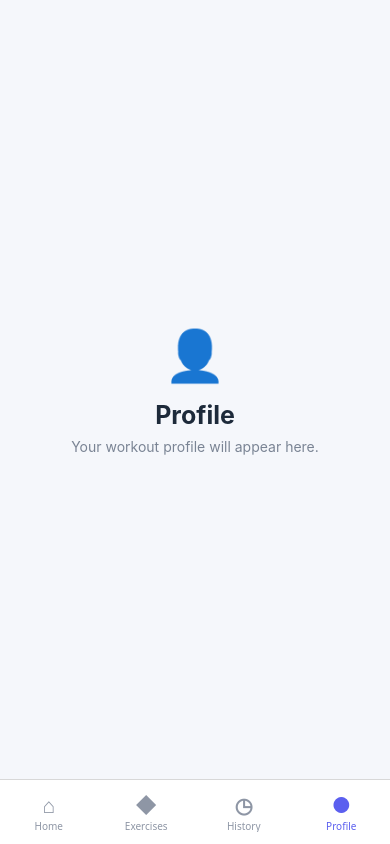
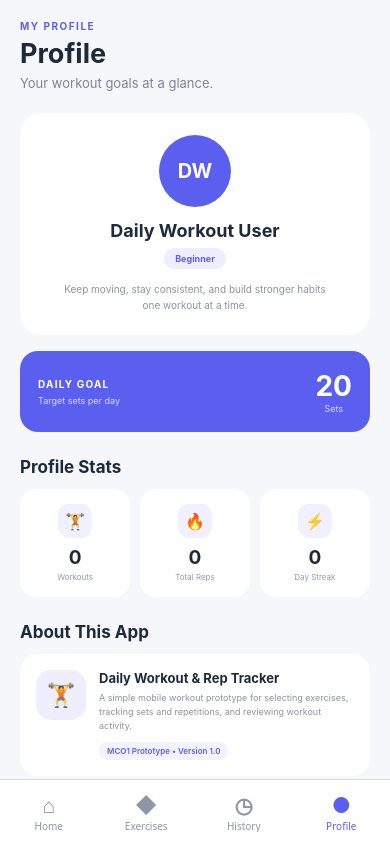
Before and after one commit to sunnyuhh-glitch/daily-workout-tracker_3A, a React Native app: screen /Profile in a window 390 px wide. Built offline with nearby package versions, Linux system fonts and the light colour scheme.

Commit message:
Build workout profile screen

```diff
--- a/src/screens/ProfileScreen.js
+++ b/src/screens/ProfileScreen.js
@@ -2,18 +2,194 @@ import React from 'react';
 import {
   View,
   Text,
+  ScrollView,
   StyleSheet,
+  StatusBar,
 } from 'react-native';
+
+import { SafeAreaView } from 'react-native-safe-area-context';
 
 export default function ProfileScreen() {
   return (
-    <View style={styles.container}>
-      <Text style={styles.icon}>👤</Text>
-      <Text style={styles.title}>Profile</Text>
-      <Text style={styles.subtitle}>
-        Your workout profile will appear here.
-      </Text>
-    </View>
+    <SafeAreaView style={styles.container}>
+      <StatusBar
+        barStyle="dark-content"
+        backgroundColor="#F5F7FB"
+      />
+
+      <ScrollView
+        showsVerticalScrollIndicator={false}
+        contentContainerStyle={styles.scrollContent}
+      >
+        {/* Header */}
+        <View style={styles.header}>
+          <Text style={styles.appLabel}>
+            MY PROFILE
+          </Text>
+
+          <Text style={styles.title}>
+            Profile
+          </Text>
+
+          <Text style={styles.subtitle}>
+            Your workout goals at a glance.
+          </Text>
+        </View>
+
+        {/* Profile Information */}
+        <View style={styles.profileCard}>
+          <View style={styles.avatar}>
+            <Text style={styles.avatarText}>
+              DW
+            </Text>
+          </View>
+
+          <Text style={styles.userName}>
+            Daily Workout User
+          </Text>
+
+          <View style={styles.levelBadge}>
+            <Text style={styles.levelText}>
+              Beginner
+            </Text>
+          </View>
+
+          <Text style={styles.profileDescription}>
+            Keep moving, stay consistent, and build
+            stronger habits one workout at a time.
+          </Text>
+        </View>
+
+        {/* Daily Goal */}
+        <View style={styles.goalCard}>
+          <View>
+            <Text style={styles.goalLabel}>
+              DAILY GOAL
+            </Text>
+
+            <Text style={styles.goalDescription}>
+              Target sets per day
+            </Text>
+          </View>
+
+          <View style={styles.goalValueContainer}>
+            <Text style={styles.goalNumber}>
+              20
+            </Text>
+
+            <Text style={styles.goalUnit}>
+              Sets
+            </Text>
+          </View>
+        </View>
+
+        {/* Profile Stats */}
+        <Text style={styles.sectionTitle}>
+          Profile Stats
+        </Text>
+
+        <View style={styles.statsRow}>
+          <View style={styles.statCard}>
+            <View style={styles.statIcon}>
+              <Text style={styles.statEmoji}>
+                🏋️
+              </Text>
+            </View>
+
+            <Text style={styles.statNumber}>
+              0
+            </Text>
+
+            <Text style={styles.statLabel}>
+              Workouts
+            </Text>
+          </View>
+
+          <View style={styles.statCard}>
+            <View style={styles.statIcon}>
+              <Text style={styles.statEmoji}>
+                🔥
+              </Text>
+            </View>
+
+            <Text style={styles.statNumber}>
+              0
+            </Text>
+
+            <Text style={styles.statLabel}>
+              Total Reps
+            </Text>
+          </View>
+
+          <View style={styles.statCard}>
+            <View style={styles.statIcon}>
+              <Text style={styles.statEmoji}>
+                ⚡
+              </Text>
+            </View>
+
+            <Text style={styles.statNumber}>
+              0
+            </Text>
+
+            <Text style={styles.statLabel}>
+              Day Streak
+            </Text>
+          </View>
+        </View>
+
+        {/* About App */}
+        <Text style={styles.sectionTitle}>
+          About This App
+        </Text>
+
+        <View style={styles.aboutCard}>
+          <View style={styles.appIcon}>
+            <Text style={styles.appEmoji}>
+              🏋️
+            </Text>
+          </View>
+
+          <View style={styles.aboutContent}>
+            <Text style={styles.appName}>
+              Daily Workout & Rep Tracker
+            </Text>
+
+            <Text style={styles.aboutDescription}>
+              A simple mobile workout prototype for
+              selecting exercises, tracking sets and
+              repetitions, and reviewing workout
+              activity.
+            </Text>
+
+            <View style={styles.versionBadge}>
+              <Text style={styles.versionText}>
+                MCO1 Prototype • Version 1.0
+              </Text>
+            </View>
+          </View>
+        </View>
+
+        {/* Prototype Information */}
+        <View style={styles.infoCard}>
+          <Text style={styles.infoIcon}>
+            ℹ️
+          </Text>
+
+          <View style={styles.infoContent}>
+            <Text style={styles.infoTitle}>
+              Prototype Mode
+            </Text>
+
+            <Text style={styles.infoText}>
+              Workout data is temporary and resets
+              when the application reloads. Persistent
+              storage is planned for the full version.
+            </Text>
+          </View>
+        </View>
+      </ScrollView>
+    </SafeAreaView>
   );
 }
 
@@ -21,23 +197,257 @@ const styles = StyleSheet.create({
   container: {
     flex: 1,
     backgroundColor: '#F5F7FB',
-    justifyContent: 'center',
-    alignItems: 'center',
   },
 
-  icon: {
-    fontSize: 50,
+  scrollContent: {
+    paddingHorizontal: 20,
+    paddingTop: 20,
+    paddingBottom: 30,
+  },
+
+  header: {
+    marginBottom: 22,
+  },
+
+  appLabel: {
+    color: '#5B5FEF',
+    fontSize: 10,
+    fontWeight: 'bold',
+    letterSpacing: 1.5,
+    marginBottom: 5,
   },
 
   title: {
-    fontSize: 25,
+    color: '#1D2A3A',
+    fontSize: 27,
     fontWeight: 'bold',
-    marginTop: 15,
-    color: '#1D2A3A',
   },
 
   subtitle: {
     color: '#7A8494',
-    marginTop: 8,
+    fontSize: 13,
+    marginTop: 5,
+  },
+
+  profileCard: {
+    backgroundColor: '#FFFFFF',
+    borderRadius: 22,
+    padding: 22,
+    alignItems: 'center',
+    marginBottom: 16,
+  },
+
+  avatar: {
+    width: 72,
+    height: 72,
+    borderRadius: 36,
+    backgroundColor: '#5B5FEF',
+    justifyContent: 'center',
+    alignItems: 'center',
+    marginBottom: 13,
+  },
+
+  avatarText: {
+    color: '#FFFFFF',
+    fontSize: 20,
+    fontWeight: 'bold',
+  },
+
+  userName: {
+    color: '#1D2A3A',
+    fontSize: 18,
+    fontWeight: 'bold',
+  },
+
+  levelBadge: {
+    backgroundColor: '#EEEEFF',
+    borderRadius: 10,
+    paddingHorizontal: 11,
+    paddingVertical: 5,
+    marginTop: 7,
+  },
+
+  levelText: {
+    color: '#5B5FEF',
+    fontSize: 9,
+    fontWeight: 'bold',
+  },
+
+  profileDescription: {
+    color: '#8B94A3',
+    fontSize: 10,
+    lineHeight: 16,
+    textAlign: 'center',
+    marginTop: 12,
+    paddingHorizontal: 12,
+  },
+
+  goalCard: {
+    backgroundColor: '#5B5FEF',
+    borderRadius: 18,
+    padding: 18,
+    flexDirection: 'row',
+    justifyContent: 'space-between',
+    alignItems: 'center',
+    marginBottom: 25,
+  },
+
+  goalLabel: {
+    color: '#FFFFFF',
+    fontSize: 10,
+    fontWeight: 'bold',
+    letterSpacing: 1.2,
+  },
+
+  goalDescription: {
+    color: '#D9DAFF',
+    fontSize: 9,
+    marginTop: 5,
+  },
+
+  goalValueContainer: {
+    alignItems: 'center',
+  },
+
+  goalNumber: {
+    color: '#FFFFFF',
+    fontSize: 28,
+    fontWeight: 'bold',
+  },
+
+  goalUnit: {
+    color: '#D9DAFF',
+    fontSize: 9,
+  },
+
+  sectionTitle: {
+    color: '#1D2A3A',
+    fontSize: 17,
+    fontWeight: 'bold',
+    marginBottom: 12,
+  },
+
+  statsRow: {
+    flexDirection: 'row',
+    justifyContent: 'space-between',
+    marginBottom: 25,
+  },
+
+  statCard: {
+    width: '31.5%',
+    backgroundColor: '#FFFFFF',
+    borderRadius: 16,
+    paddingVertical: 15,
+    alignItems: 'center',
+  },
+
+  statIcon: {
+    width: 34,
+    height: 34,
+    borderRadius: 11,
+    backgroundColor: '#F0F0FF',
+    justifyContent: 'center',
+    alignItems: 'center',
+    marginBottom: 8,
+  },
+
+  statEmoji: {
+    fontSize: 16,
+  },
+
+  statNumber: {
+    color: '#1D2A3A',
+    fontSize: 19,
+    fontWeight: 'bold',
+  },
+
+  statLabel: {
+    color: '#929BAA',
+    fontSize: 8,
+    marginTop: 3,
+  },
+
+  aboutCard: {
+    backgroundColor: '#FFFFFF',
+    borderRadius: 18,
+    padding: 16,
+    flexDirection: 'row',
+    marginBottom: 14,
+  },
+
+  appIcon: {
+    width: 50,
+    height: 50,
+    borderRadius: 15,
+    backgroundColor: '#EEEEFF',
+    justifyContent: 'center',
+    alignItems: 'center',
+    marginRight: 13,
+  },
+
+  appEmoji: {
+    fontSize: 23,
+  },
+
+  aboutContent: {
+    flex: 1,
+  },
+
+  appName: {
+    color: '#1D2A3A',
+    fontSize: 13,
+    fontWeight: 'bold',
+  },
+
+  aboutDescription: {
+    color: '#8B94A3',
+    fontSize: 9,
+    lineHeight: 14,
+    marginTop: 5,
+  },
+
+  versionBadge: {
+    alignSelf: 'flex-start',
+    backgroundColor: '#F2F3FF',
+    borderRadius: 8,
+    paddingHorizontal: 8,
+    paddingVertical: 4,
+    marginTop: 9,
+  },
+
+  versionText: {
+    color: '#5B5FEF',
+    fontSize: 8,
+    fontWeight: '600',
+  },
+
+  infoCard: {
+    backgroundColor: '#FFF8E6',
+    borderRadius: 16,
+    padding: 14,
+    flexDirection: 'row',
+    alignItems: 'flex-start',
+  },
+
+  infoIcon: {
+    fontSize: 18,
+    marginRight: 10,
+  },
+
+  infoContent: {
+    flex: 1,
+  },
+
+  infoTitle: {
+    color: '#756126',
+    fontSize: 11,
+    fontWeight: 'bold',
+  },
+
+  infoText: {
+    color: '#8D7B4B',
+    fontSize: 9,
+    lineHeight: 14,
+    marginTop: 3,
   },
 });
```
